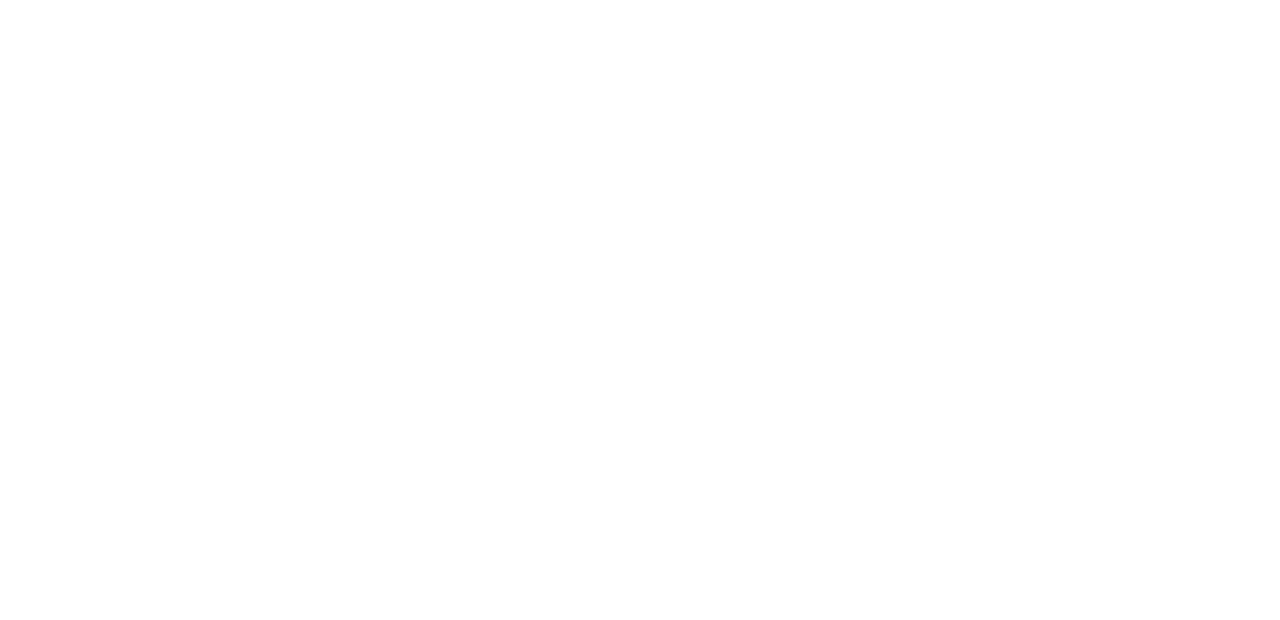
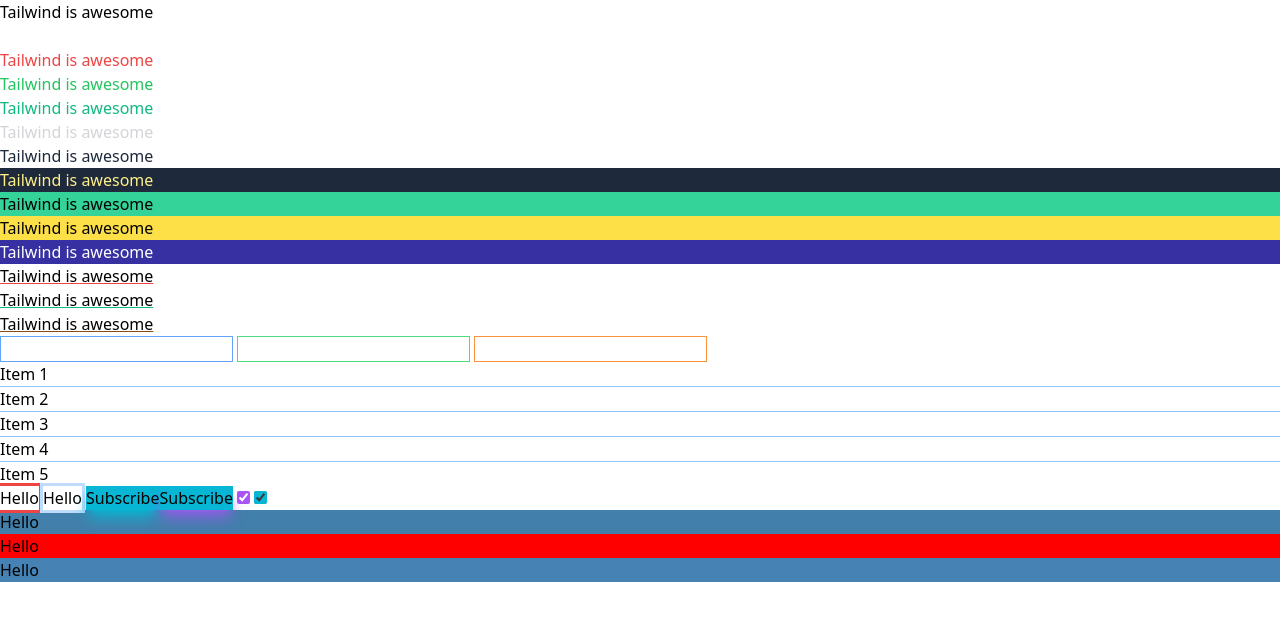
Before and after one commit to muhammad-huzaifah/tailwind, a plain HTML site: page tailwind-sandbox-starter/02-colors/index.html in a window 1280 px wide. Drawn offline with nearby package versions, Linux system fonts and the light colour scheme.

Commit message:
update colors, container-spacing and typography

```diff
--- a/tailwind-sandbox-starter/02-colors/index.html
+++ b/tailwind-sandbox-starter/02-colors/index.html
@@ -12,21 +12,52 @@
     <!-- white, black, red, green, blue, orange, yellow, purple, lime, emerald, teal, cyan, indigo, violet, fuchsia, pink, rose, sky, gray, slate, zinc, neutral, stone, amber,  -->
 
     <!-- Text Colors -->
+    <p class="text-black">Tailwind is awesome</p>
+    <p class="text-white">Tailwind is awesome</p>
+    <p class="text-red-500">Tailwind is awesome</p>
+    <p class="text-green-500">Tailwind is awesome</p>
+    <p class="text-emerald-500">Tailwind is awesome</p>
+    <p class="text-zinc-300">Tailwind is awesome</p>
+    <p class="text-slate-800">Tailwind is awesome</p>
 
     <!-- Background Colors -->
+    <p class="bg-slate-800 text-yellow-200">Tailwind is awesome</p>
+    <p class="bg-emerald-400">Tailwind is awesome</p>
+    <p class="bg-yellow-300">Tailwind is awesome</p>
+    <p class="bg-indigo-800 text-white">Tailwind is awesome</p>
 
     <!-- Text Underline -->
+    <p class="underline decoration-red-500">Tailwind is awesome</p>
+    <p class="underline decoration-emerald-500">Tailwind is awesome</p>
+    <p class="underline decoration-yellow-800">Tailwind is awesome</p>
 
     <!-- Border Colors -->
-
+    <input type="text" class="border border-blue-400">
+    <input type="text" class="border border-green-400">
+    <input type="text" class="border border-orange-400">
     <!-- Divide Colors -->
-
+    <div class="divide-y divide-blue-300">
+      <div>Item 1</div>
+      <div>Item 2</div>
+      <div>Item 3</div>
+      <div>Item 4</div>
+      <div>Item 5</div>
+    </div>
     <!-- Outline Colors -->
-
+    <button class="outline outline-red-500">Hello</button>
+    <button class="outline outline-blue-200">Hello</button>
     <!-- Box Shadow Colors (Opacity defaults to 100, but you can set it)-->
-
+    <button class="shadow-lg bg-cyan-500 shadow-cyan-500">
+        Subscribe
+    </button><button class="shadow-lg bg-cyan-500 shadow-purple-500/80">
+        Subscribe
+    </button>
     <!-- Accent Colors -->
-
+    <input type="checkbox" class="accent-purple-500" checked>
+    <input type="checkbox" class="accent-cyan-500" checked>
     <!-- Arbitrary Colors -->
+    <div class="bg-[#427fab]">Hello</div>
+    <div class="bg-[rgb(255,0,0)]">Hello</div>
+    <div class="bg-[steelblue]">Hello</div>
   </body>
 </html>
```
Also changed, not shown: tailwind-sandbox-starter/03-container-spacing/index.html (+29 -4 lines), tailwind-sandbox-starter/04-typography/index.html (+4 -2 lines).
